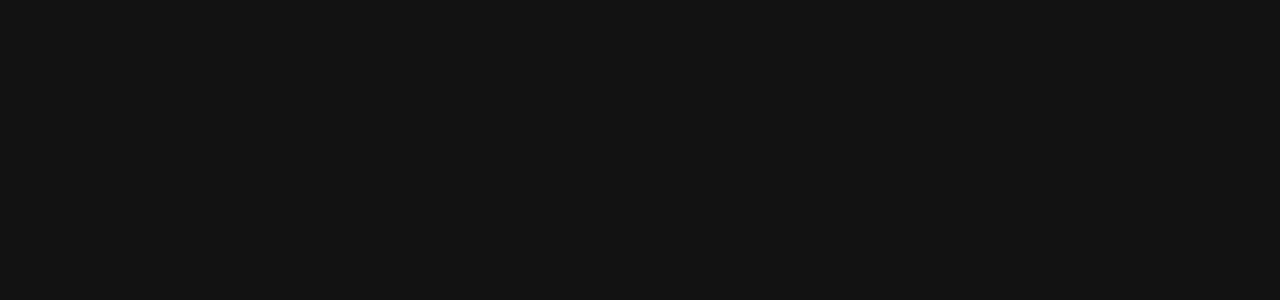
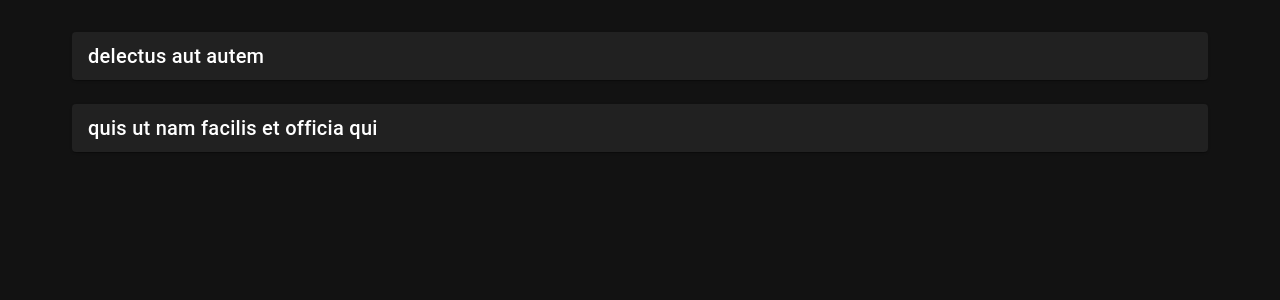
Before and after one commit to jahseyu/tracker-nuxt, a Nuxt app: page / in a window 1280 px wide. Shown: the top 300 px of the page. Built offline with nearby package versions, Linux system fonts and the light colour scheme.

Commit message:
add tasks

```diff
--- a/app.vue
+++ b/app.vue
@@ -1,3 +1,7 @@
 <template>
-  <v-app />
+  <NuxtLayout>
+    <v-app>
+      <NuxtPage />
+    </v-app>
+  </NuxtLayout>
 </template>
--- /dev/null
+++ b/features/tasks/components/tasks-card.vue
@@ -0,0 +1,13 @@
+<script setup lang="ts">
+import type { Task } from "~/types";
+
+defineProps<{
+  item: Task;
+}>();
+</script>
+
+<template>
+  <v-card>
+    <v-card-title>{{ item.title }}</v-card-title>
+  </v-card>
+</template>
--- /dev/null
+++ b/features/tasks/components/tasks-list.vue
@@ -0,0 +1,34 @@
+<script setup lang="ts">
+import TasksCard from "./tasks-card.vue";
+import type { Task } from "~/types";
+
+const tasks: Task[] = [
+  {
+    id: 1,
+    title: "delectus aut autem",
+    completed: false,
+  },
+  {
+    id: 2,
+    title: "quis ut nam facilis et officia qui",
+    completed: false,
+  },
+];
+</script>
+
+<template>
+  <div aria-label="Tasks">
+    <v-container fluid>
+      <v-row>
+        <template v-if="tasks.length > 0">
+          <v-col v-for="task in tasks" :key="task.id" cols="12">
+            <TasksCard :item="task" />
+          </v-col>
+        </template>
+        <v-col v-else class="text-h6 text-center" cols="12">
+          No tasks found
+        </v-col>
+      </v-row>
+    </v-container>
+  </div>
+</template>
--- /dev/null
+++ b/features/tasks/index.ts
@@ -0,0 +1,3 @@
+import TasksList from "./components/tasks-list.vue";
+
+export { TasksList };
--- /dev/null
+++ b/pages/index.vue
@@ -0,0 +1,9 @@
+<script setup lang="ts">
+import { TasksList } from "@/features/tasks";
+</script>
+
+<template>
+  <v-container>
+    <TasksList />
+  </v-container>
+</template>
--- /dev/null
+++ b/types.ts
@@ -0,0 +1,5 @@
+export interface Task {
+  id: number;
+  title: string;
+  completed: boolean;
+}
```
